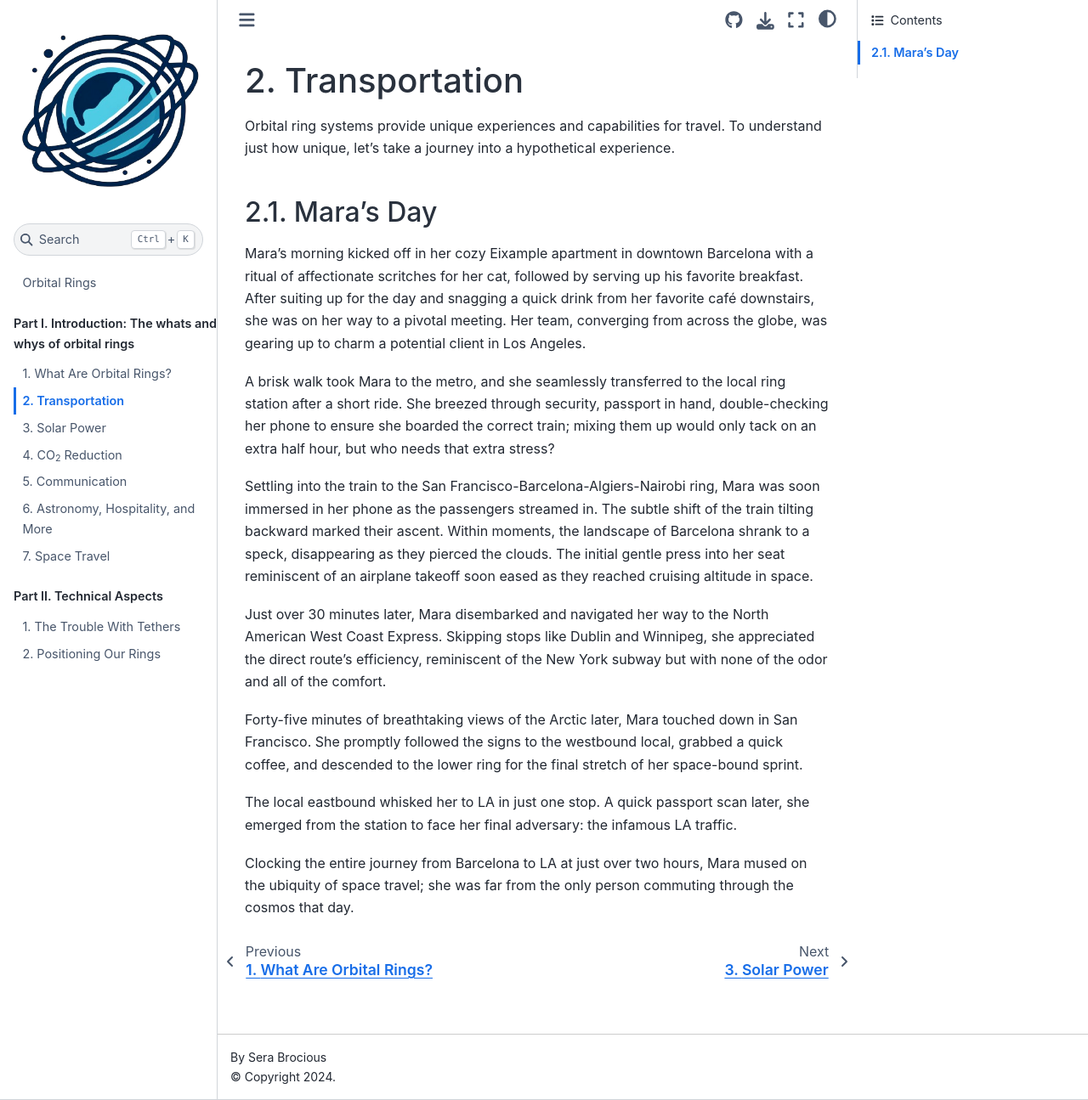
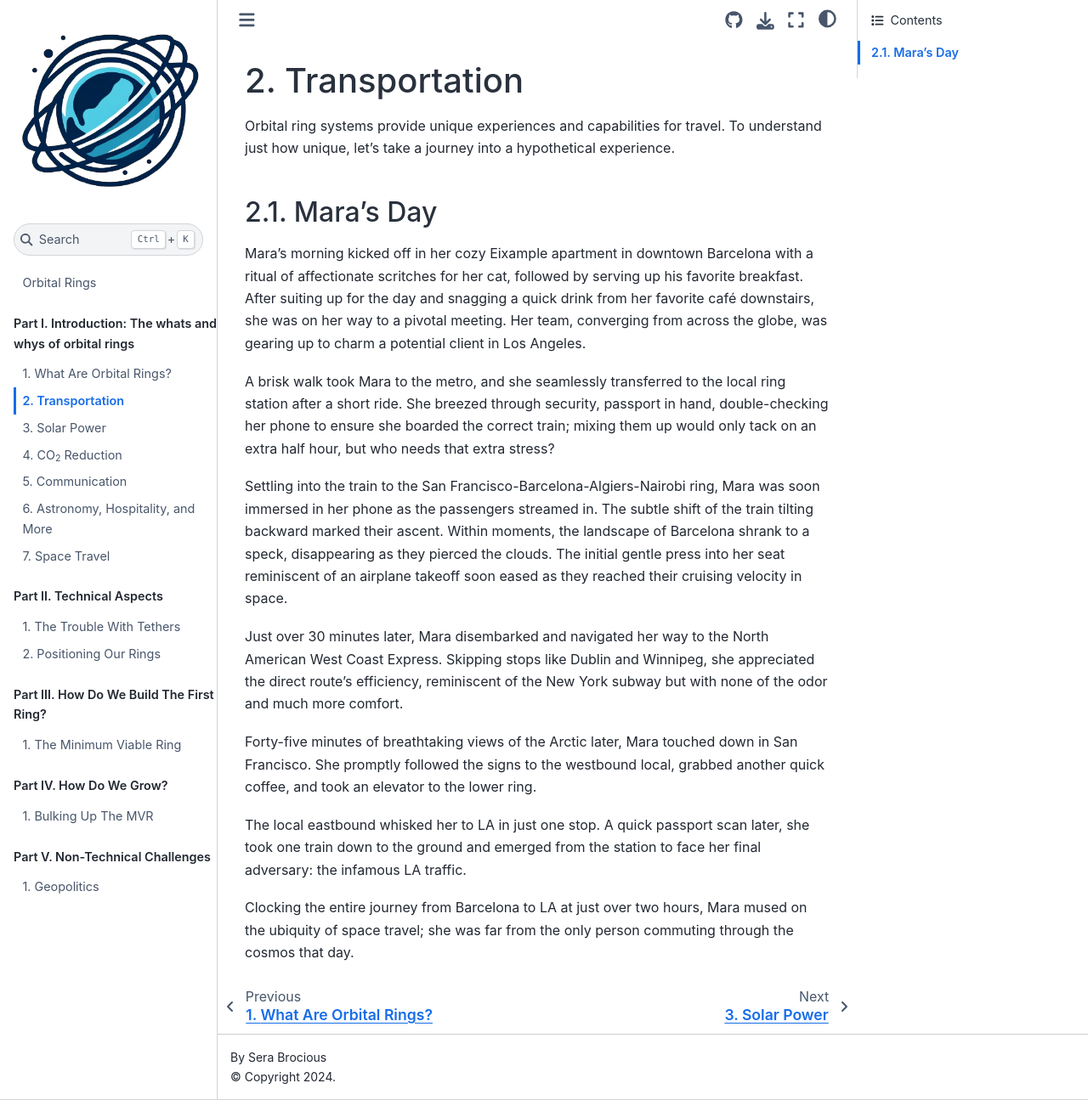
Before and after one commit to daeken/OrbitalRingsBook, a Jupyter Book: the page built from transportation.ipynb, in a window 1280 px wide and 1295 px high. Shown: the whole window at 85% size. Built offline with Jupyter Book 1.0.4 settings and Sphinx 7.4.7 and the Sphinx Book theme 1.1.4, drawn with Linux system fonts in a browser that asks for light colours.

```diff
--- a/_toc.yml
+++ b/_toc.yml
@@ -16,9 +16,15 @@ parts:
       chapters:
           - file: tethers
           - file: ring-positioning
-    #- caption: "Part III. How Do We Build The First Ring?"
-    #  numbered: true
-    #- caption: "Part IV. How Do We Grow?"
-    #  numbered: true
-    #- caption: "Part V. Non-Technical Challenges"
-    #  numbered: true
+    - caption: "Part III. How Do We Build The First Ring?"
+      numbered: true
+      chapters:
+          - file: minimum-viable-ring
+    - caption: "Part IV. How Do We Grow?"
+      numbered: true
+      chapters:
+          - file: bulking
+    - caption: "Part V. Non-Technical Challenges"
+      numbered: true
+      chapters:
+          - file: geopolitics
--- /dev/null
+++ b/bulking.md
@@ -0,0 +1 @@
+# Bulking Up The MVR
--- /dev/null
+++ b/minimum-viable-ring.md
@@ -0,0 +1 @@
+# The Minimum Viable Ring
```
Also changed, not shown: geopolitics.md (added, +1 -0 lines), ring-positioning.ipynb, transportation.ipynb.
